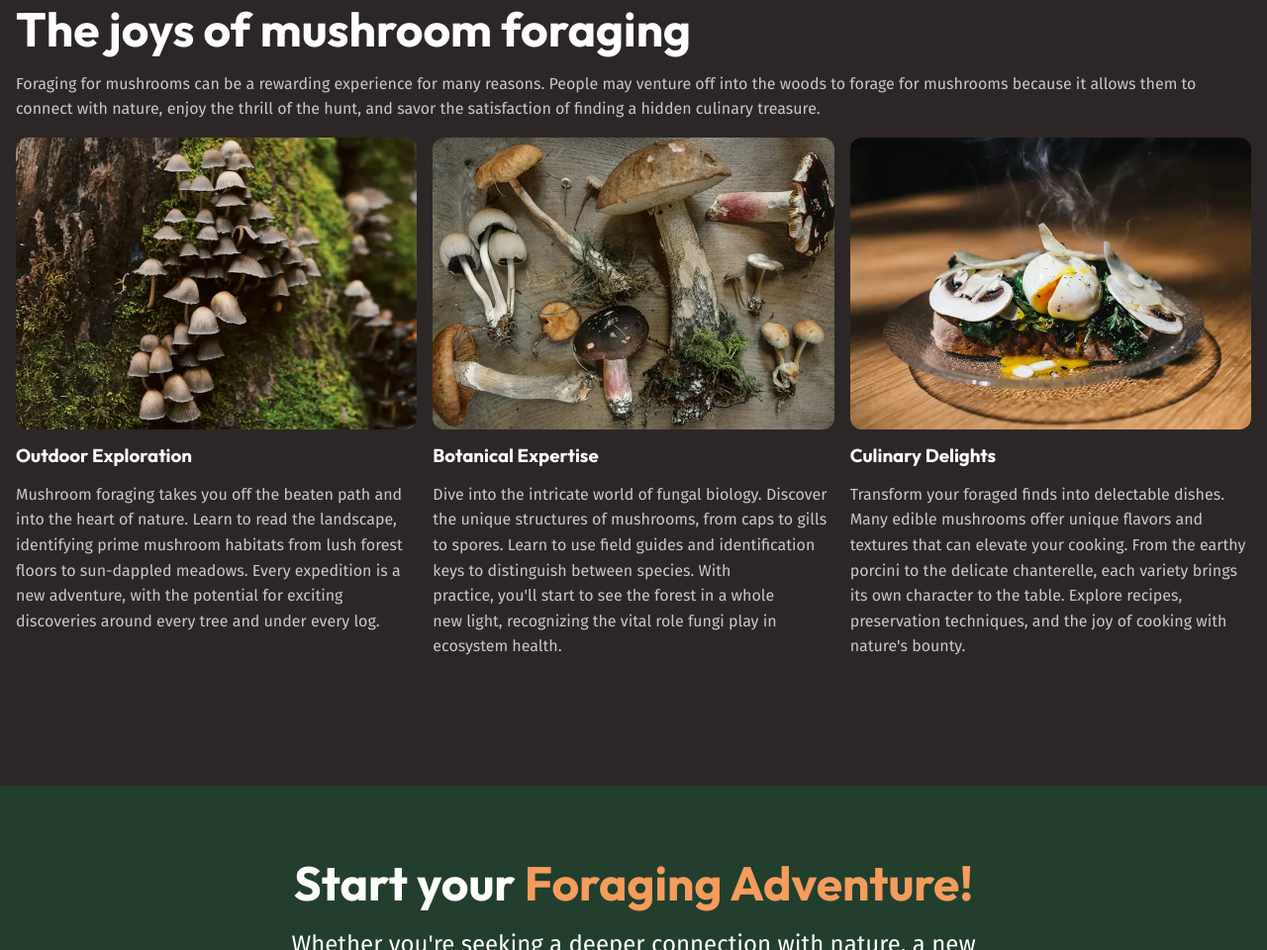
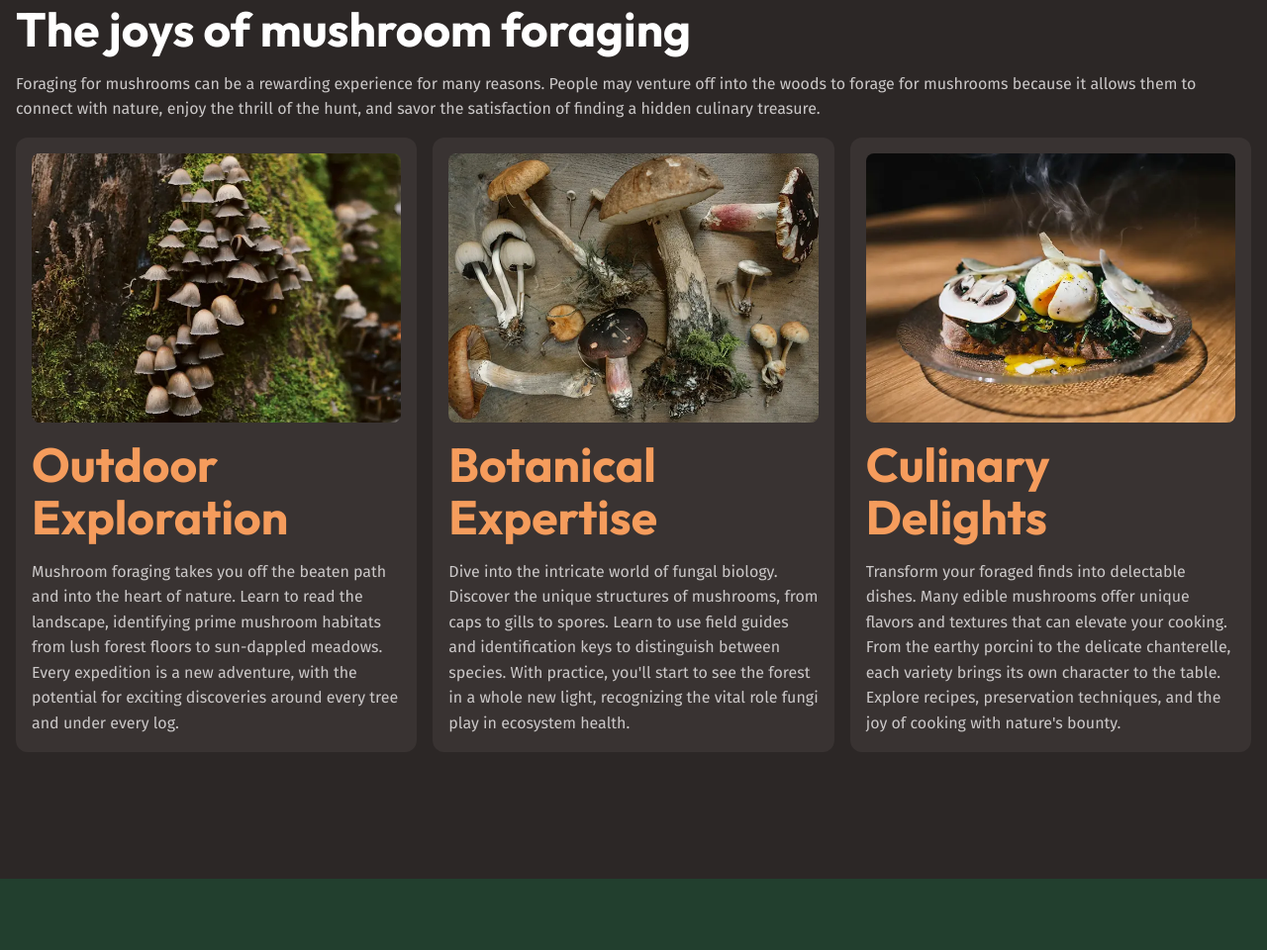
Before and after one commit to PaingPhyoZaw/FungiFinders, a plain HTML site: page index.html in a window 1280 px wide. Shown: the part 825-1785 px from the top of the page at 99% size. Drawn offline with Linux system fonts and the light colour scheme.

Commit message:
feat: styling the cards

```diff
--- a/index.html
+++ b/index.html
@@ -68,12 +68,12 @@
           </p>
           <!-- three columns -->
           <div class="equal-columns">
-            <div class="card grid-flow">
+            <div class="card">
               <img
                 src="assets/outdoor-exploration.webp"
                 alt="Outdoor Exploration"
               />
-              <h3>Outdoor Exploration</h3>
+              <h3 class="card--title">Outdoor Exploration</h3>
               <p>
                 Mushroom foraging takes you off the beaten path and into the
                 heart of nature. Learn to read the landscape, identifying prime
@@ -82,12 +82,12 @@
                 for exciting discoveries around every tree and under every log.
               </p>
             </div>
-            <div class="card grid-flow">
+            <div class="card">
               <img
                 src="assets/botanical-expertise.webp"
                 alt="Botanical Expertise"
               />
-              <h3>Botanical Expertise</h3>
+              <h3 class="card--title">Botanical Expertise</h3>
               <p>
                 Dive into the intricate world of fungal biology. Discover the
                 unique structures of mushrooms, from caps to gills to spores.
@@ -97,9 +97,9 @@
                 ecosystem health.
               </p>
             </div>
-            <div class="card grid-flow">
+            <div class="card">
               <img src="assets/culinary-delight.webp" alt="Culinary Delights" />
-              <h3>Culinary Delights</h3>
+              <h3 class="card--title">Culinary Delights</h3>
               <p>
                 Transform your foraged finds into delectable dishes. Many edible
                 mushrooms offer unique flavors and textures that can elevate
--- a/style.css
+++ b/style.css
@@ -285,6 +285,23 @@
       display: block;
     }
   }
+
+  .card {
+    display: grid;
+    gap: var(--grid-flow-gap, 1rem);
+    padding: 1rem;
+    background-color: var(--background-light);
+    border-radius: var(--border-radius-3);
+
+    img {
+      border-radius: var(--border-radius-2);
+    }
+  }
+
+  .card--title {
+    font-size: var(--card-title-font-size, var(--font-size-heading-regular));
+    color: var(--card-title-color, var(--text-brand));
+  }
 }
 
 @layer utilities {
```
